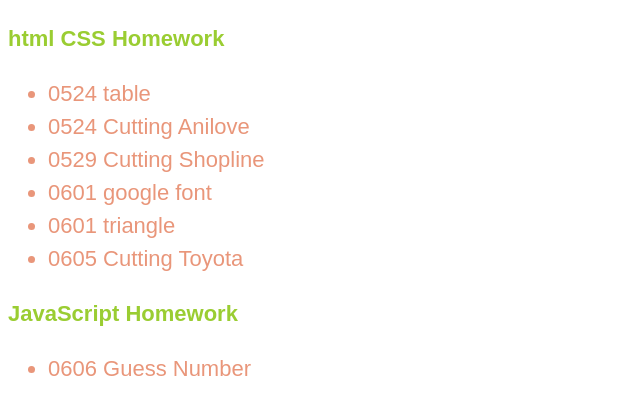
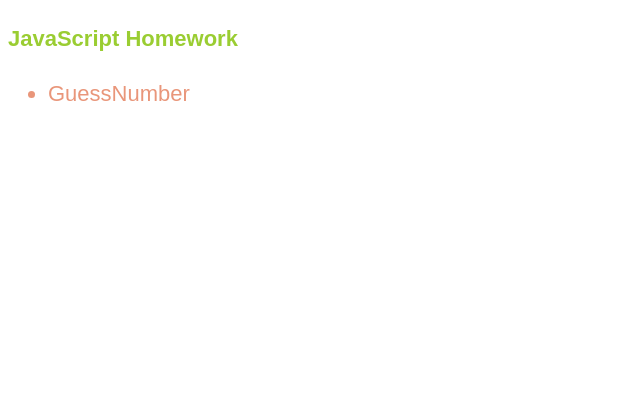
Before and after one commit to hcman2/hcman2.github.io, a plain HTML site: page index.html in a window 1280 px wide. Shown: the whole page, without its empty margins (0-640 px from the left). Drawn offline with Linux system fonts and the light colour scheme.

Commit message:
Update index.html

```diff
--- a/index.html
+++ b/index.html
@@ -19,19 +19,9 @@
     </style>
 </head>
 <body>
-    <H3>html CSS Homework</H3>
-    <ul>
-        <li><a href="./0524_01_table/0524_01_table.html">0524 table</a><br></li>
-        <li><a href="./0524_02_Cutting Anilove/0524_02_Cutting Anilove.html">0524 Cutting Anilove</a><br></li>
-        <li><a href="./0529_01_Cutting Shopline/0529_01_Cutting Shopline.html">0529 Cutting Shopline</a><br></li>
-        <li><a href="./0601_01_google fonts/0601_01_google fonts.html">0601 google font</a></li>
-        <li><a href="./0601_02_triangle/0601_02_triangle.html">0601 triangle</a></li>
-        <li><a href="./0605_01_Cutting Toyota/0605_01_Cutting Toyota.html">0605 Cutting Toyota</a></li>
-    </ul>
-
     <H3>JavaScript Homework</H3>
     <ul>
-        <li><a href="./0606_01_Guess Number/GuessNumber.html">0606 Guess Number</a></li>
+        <li><a href="./GuessNumber/GuessNumber.html">GuessNumber</a></li>
     </ul>
 </body>
 </html>
```
